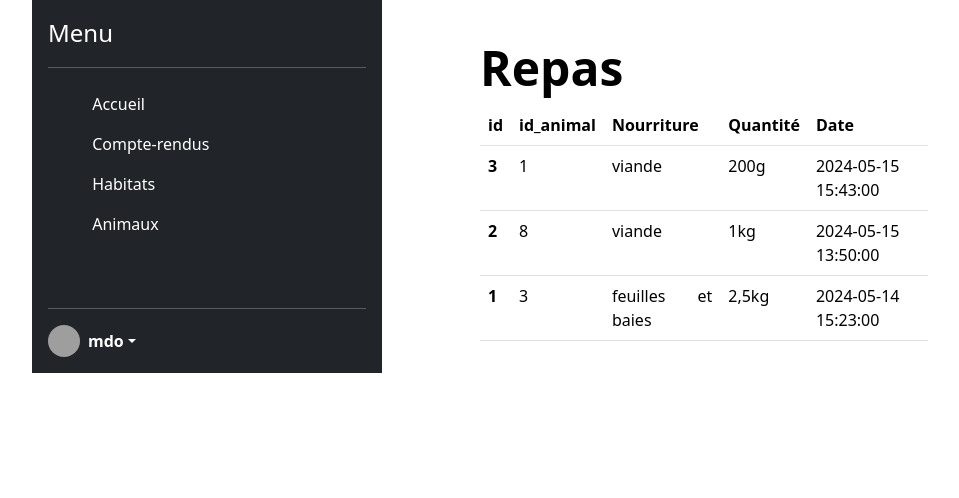
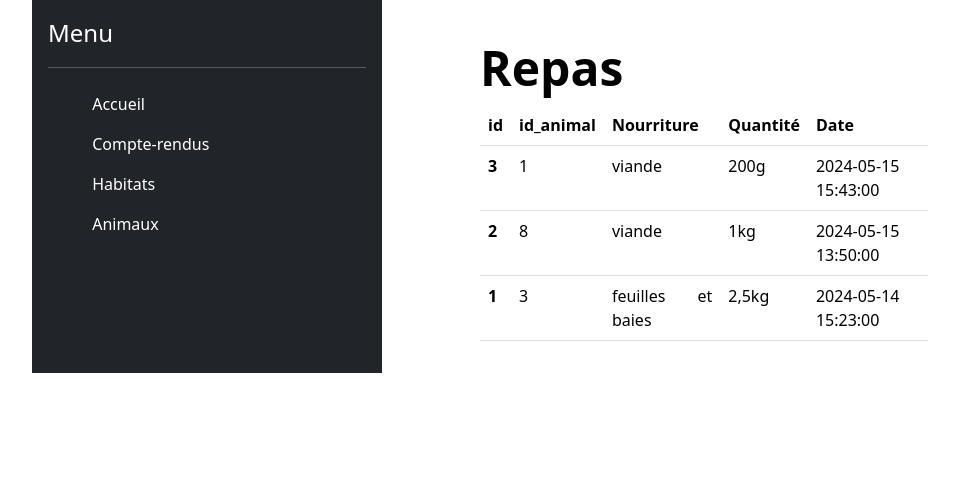
Before and after one commit to Urgalook/ECF-Arcadia, a PHP site: page /veterinaire/animaux.php in a window 1280 px wide. Shown: the part 96-594 px from the top of the page, without its empty margins (224-1183 px from the left). Run offline with PHP 8.4, Linux system fonts and the light colour scheme; data comes from the database, SQL or seed files in the repository; grey boxes are pictures that could not be loaded.

Commit message:
Update animaux.php

```diff
--- a/veterinaire/animaux.php
+++ b/veterinaire/animaux.php
@@ -86,22 +86,7 @@ $totalPages = ceil($totalNourriture / 25);
             </a>
         </li>
         </ul>
-        <hr>
-        <div class="dropdown">
-        <a href="#" class="d-flex align-items-center text-white text-decoration-none dropdown-toggle" data-bs-toggle="dropdown" aria-expanded="false">
-            <img src="https://github.com/mdo.png" alt="" width="32" height="32" class="rounded-circle me-2">
-            <strong>mdo</strong>
-        </a>
-        <ul class="dropdown-menu dropdown-menu-dark text-small shadow">
-            <li><a class="dropdown-item" href="#">New project...</a></li>
-            <li><a class="dropdown-item" href="#">Settings</a></li>
-            <li><a class="dropdown-item" href="#">Profile</a></li>
-            <li><hr class="dropdown-divider"></li>
-            <li><a class="dropdown-item" href="#">Sign out</a></li>
-        </ul>
-        </div>
     </div>
-
 
     <div>
         <h1 class="display-5 fw-bold text-body-emphasis repas">Repas</h1>
```
